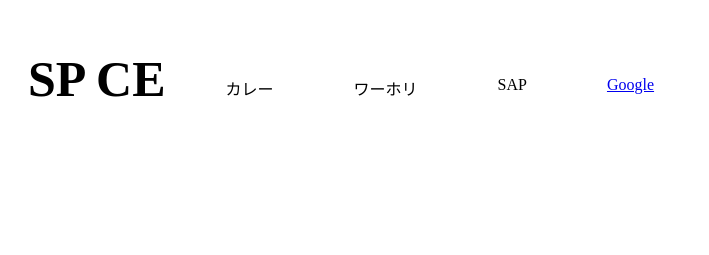
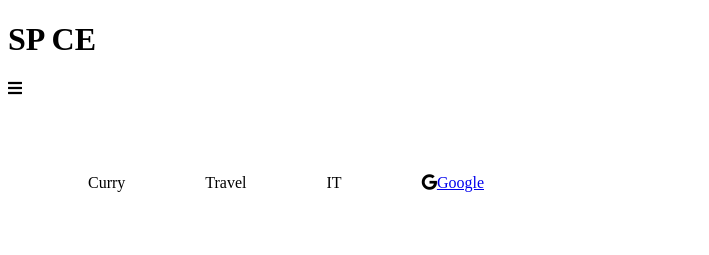
Before and after one commit to spicespace/spicespace.github.io, a plain HTML site: page index.html in a window 1280 px wide. Shown: the whole page, without its empty margins (0-709 px from the left). Drawn offline with Linux system fonts and the light colour scheme.

Commit message:
Update index.html

```diff
--- a/index.html
+++ b/index.html
@@ -2,16 +2,36 @@
 <html>
   <head>
     <meta charset="utf-8">
+    <meta name="viewport" content="width=device-width, initial-scale=1">
     <title>SP CE</title>
     <link rel="stylesheet" href="stylesheet.css">
+    <link href="https://use.fontawesome.com/releases/v5.6.1/css/all.css" rel="stylesheet">
   </head>
+<!><!><!><!><!><!><!><!><!><!><!><!><!><!><!><!><!><!><!><!><!><!><!>
   <body>
-    <h1 class="title">SP CE</h1>
-      <ul>
-        <li>カレー</li>
-        <li>ワーホリ</li>
-        <li>SAP</li>
-        <li><a href="https://www.google.com/?hl=ja">Google</a></li>
-      </ul>
+    <header>
+      <div class="container">
+        <div class="header-title">
+          <h1>SP CE</h1>
+        </div>
+        <div class="header-contents">
+          <span class="fa fa-bars menu-icon"></span>
+          <ul class="header-list">
+            <li>Curry</li>
+            <li>Travel</li>
+            <li>IT</li>
+            <li class="google"><i class="fab fa-google"></i><a class="google-link" href="https://www.google.com/?hl=ja">Google</a></li>
+          </ul>
+        </div>
+      </div>
+    </header>
+    <div class="main">
+      <div class="container">
+      </div>
+    </div>
+    <footer>
+      <div class="container">
+      </div>
+    </footer>
   </body>
 </html>
```
